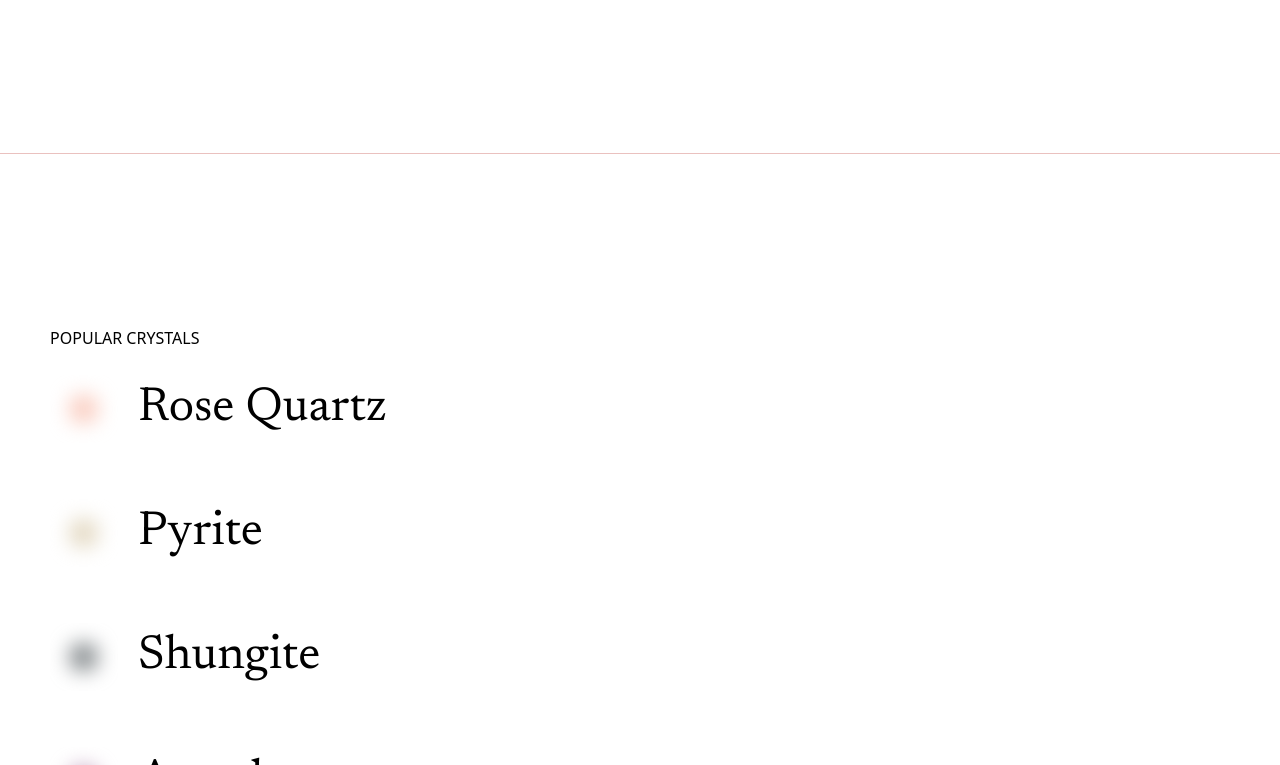
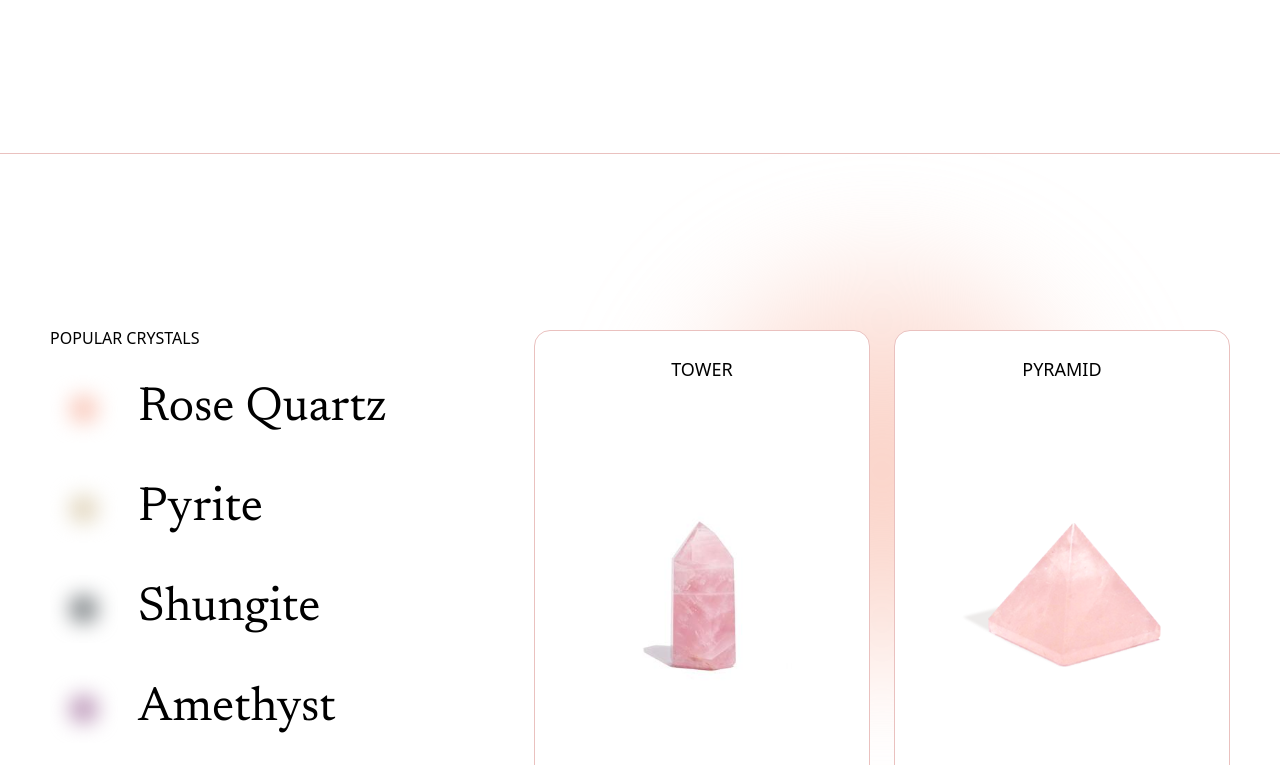
Before and after one commit to deonopinallae/crystals, a Next.js app: page / in a window 1280 px wide. Shown: the part 2728-3493 px from the top of the page. Built offline with nearby package versions, Linux system fonts and the light colour scheme.

Commit message:
feat(home): refine crystals-list visuals and background icon

```diff
--- a/src/entities/home-sections/crystals-list/crystals-list.tsx
+++ b/src/entities/home-sections/crystals-list/crystals-list.tsx
@@ -1,33 +1,56 @@
 import { Button } from '@/shared/ui'
 import styles from './styles.module.scss'
-import { CircleDecoreIcon } from '@/shared/ui/icons/circle-decore-icon'
+import { CircleDecoreIcon, CrystalListBgIcon } from '@/shared/ui/icons'
 
 const crystals = [
-    {id: 1, name: 'Rose Quartz', color: '#FACCBF'},
-    {id: 2, name: 'Pyrite', color: '#E3D8C1'},
-    {id: 3, name: 'Shungite', color: '#878C8F'},
-    {id: 4, name: 'Amethyst', color: '#C09DBD'},
-    {id: 5, name: 'Selenite', color: '#FAEDA3'},
+	{ id: 1, name: 'Rose Quartz', color: '#FACCBF' },
+	{ id: 2, name: 'Pyrite', color: '#E3D8C1' },
+	{ id: 3, name: 'Shungite', color: '#878C8F' },
+	{ id: 4, name: 'Amethyst', color: '#C09DBD' },
+	{ id: 5, name: 'Selenite', color: '#FAEDA3' },
+]
+
+const crystalsTypes = [
+	{ id: 1, name: 'Tower', imgUrl: '/crystals-list/tower.png', price: 'From $40' },
+	{ id: 2, name: 'Pyramid', imgUrl: '/crystals-list/pyramid.png', price: 'SOLD OUT' },
 ]
 
 export const CrystalsListSection = () => {
 	return (
-        <>
-            <section className={`container pt-[5rem] lg:pt-[11rem] pb-[4rem] lg:pb-[10rem]`}>
-                <div className=''>
-                    <div className='mb-[1.8rem] uppercase'>Popular Crystals</div>
-                    <ul className='flex flex-col gap-[3.5rem]'>
-                        {crystals.map(({name, color}, index) => <li key={index} className="text-[3rem] font-newsreader flex gap-[1.25rem] items-center list-none">
+		<section
+			className={`container relative flex flex-col gap-[2.5rem] overflow-visible pt-[5rem] pb-[4rem] lg:flex-row lg:items-start lg:justify-between lg:gap-[2rem] lg:pt-[11rem] lg:pb-[10rem] ${styles.crystalsListSection}`}
+		>
+			<div className="w-full lg:max-w-[34rem]">
+				<div className="mb-[1.8rem] uppercase">Popular Crystals</div>
+				<ul className="flex flex-col gap-[2rem]">
+					{crystals.map(({ id, name, color }) => (
+						<li
+							key={id}
+							className="flex list-none items-center gap-[1.25rem] text-[2rem] leading-[2rem] font-newsreader lg:text-[3rem] lg:leading-[3rem]"
+						>
 							<CircleDecoreIcon color={color} />
-                            <div>{name}</div>
-                        </li>)}
+							<div className="whitespace-nowrap">{name}</div>
+						</li>
+					))}
 				</ul>
-                    <Button className='mt-[2.6rem]'>Find your match</Button>
+				<Button className="mt-[2.6rem] !rounded-[2rem] !bg-gradient-to-r !from-[#9cb9ff] !via-[#f39bce] !to-[#ffd95a] !text-black normal-case">
+					Find your match
+				</Button>
 			</div>
-                <div>
+			<div className={`flex w-full flex-col gap-[1.5rem] md:flex-row lg:w-auto ${styles.crystalsListCards}`}>
+				<CrystalListBgIcon className={styles.crystalsListBg} />
 
+				{crystalsTypes.map(({ id, name, imgUrl, price }) => (
+					<div
+						key={id}
+						className={`flex h-[24rem] w-full flex-col items-center justify-between rounded-[1rem] border border-[#eac1bf] bg-white px-[1.3rem] py-[1.8rem] text-center md:h-[30rem] lg:h-[33rem] lg:w-[21rem] ${styles.crystalsListCard}`}
+					>
+						<div className="text-[1.125rem] leading-[1.125rem]">{name.toUpperCase()}</div>
+						<img src={imgUrl} alt={name} className="w-full max-w-[13rem] object-contain" />
+						<div className="text-[1rem] leading-[1rem]">{price}</div>
+					</div>
+				))}
 			</div>
 		</section>
-        </>
 	)
 }
--- a/src/entities/home-sections/crystals-list/styles.module.scss
+++ b/src/entities/home-sections/crystals-list/styles.module.scss
@@ -0,0 +1,39 @@
+.crystalsList {
+	&Section {
+		z-index: 1;
+	}
+
+	&Cards {
+		position: relative;
+	}
+
+	&Card {
+		position: relative;
+		z-index: 1;
+	}
+
+	&Bg {
+		position: absolute;
+		top: -4rem;
+		left: 50%;
+		transform: translateX(-50%);
+		width: 20rem;
+		height: 19.75rem;
+		pointer-events: none;
+		z-index: 0;
+
+		@media (min-width: 768px) {
+			top: -6rem;
+			left: 50%;
+			transform: translateX(-50%);
+			width: 30rem;
+			height: 29.6875rem;
+		}
+
+		@media (min-width: 1024px) {
+			top: -11rem;
+			width: 40rem;
+			height: 39.5625rem;
+		}
+	}
+}
--- a/src/shared/ui/buttons/button.tsx
+++ b/src/shared/ui/buttons/button.tsx
@@ -1,5 +1,4 @@
 import { ReactNode, ButtonHTMLAttributes } from 'react'
-import { COLORS } from '@/shared/lib/colors'
 
 interface ButtonProps extends ButtonHTMLAttributes<HTMLButtonElement> {
 	children: ReactNode
@@ -10,7 +9,6 @@ export const Button = ({ children, className, ...props }: ButtonProps) => {
 		<button
 			{...props}
 			className={` bg-[#000000] rounded-[32px] py-[14px] px-[36px] text-[20px] font-bricolage uppercase text-white ${className ?? ''}`}
-			style={{ backgroundColor: COLORS.BLACK }}
 		>
 			<span>{children}</span>
 		</button>
--- a/src/shared/ui/icons/circle-decore-icon.tsx
+++ b/src/shared/ui/icons/circle-decore-icon.tsx
@@ -20,9 +20,9 @@ export const CircleDecoreIcon = ({ color, className }: CircleDecoreIconProps) =>
 				width="68.2917"
 				height="68"
 				filterUnits="userSpaceOnUse"
-				color-interpolation-filters="sRGB"
+				colorInterpolationFilters="sRGB"
 			>
-				<feFlood flood-opacity="0" result="BackgroundImageFix" />
+				<feFlood floodOpacity="0" result="BackgroundImageFix" />
 				<feBlend
 					mode="normal"
 					in="SourceGraphic"
--- /dev/null
+++ b/src/shared/ui/icons/crystal-list-bg-icon.tsx
@@ -0,0 +1,50 @@
+interface CrystalListBgIconProps {
+	className?: string
+}
+
+export const CrystalListBgIcon = ({ className }: CrystalListBgIconProps) => (
+	<svg
+		width="659"
+		height="652"
+		viewBox="0 0 659 652"
+		fill="none"
+		xmlns="http://www.w3.org/2000/svg"
+		className={className}
+	>
+		<g filter="url(#blur0)">
+			<circle cx="329.396" cy="326" r="220" fill="url(#paint0_radial_1_399)" />
+		</g>
+		<defs>
+			<filter
+				id="blur0"
+				x="0"
+				y="0"
+				width="658.792"
+				height="652"
+				filterUnits="userSpaceOnUse"
+				colorInterpolationFilters="sRGB"
+			>
+				<feFlood floodOpacity="0" result="BackgroundImageFix" />
+				<feBlend
+					mode="normal"
+					in="SourceGraphic"
+					in2="BackgroundImageFix"
+					result="shape"
+				/>
+				<feGaussianBlur stdDeviation="56" result="effect1_foregroundBlur" />
+			</filter>
+
+			<radialGradient
+				id="paint0_radial_1_399"
+				cx="0"
+				cy="0"
+				r="1"
+				gradientUnits="userSpaceOnUse"
+				gradientTransform="translate(329.396 326) rotate(90) scale(326 329.396)"
+			>
+				<stop stopColor="#FACCBF" stopOpacity="1" />
+				<stop offset="1" stopColor="#FACCBF" stopOpacity="0" />
+			</radialGradient>
+		</defs>
+	</svg>
+)
--- a/src/shared/ui/icons/index.ts
+++ b/src/shared/ui/icons/index.ts
@@ -1,6 +1,8 @@
 export * from './pyramid-Icon'
 export * from './search-icon'
 export * from './wave-icon'
+export * from './circle-decore-icon'
+export * from './crystal-list-bg-icon'
 export * from './intention-love-icon'
 export * from './intention-calm-icon'
 export * from './intention-create-icon'
```
Also changed, not shown: 1 other file (tests, documents, lock files or other folders). Lines whose indentation alone changed are shown as unchanged.
